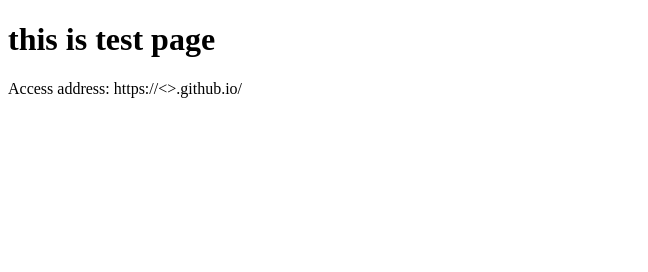
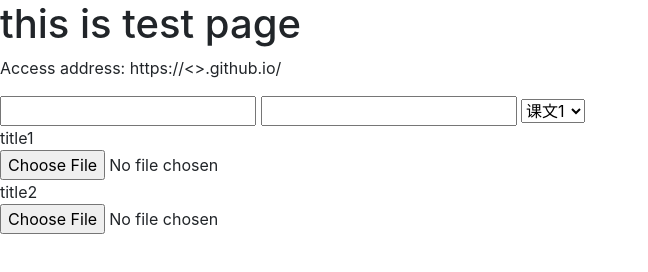
Before and after one commit to tanbinbo/tanbinbo.github.io, a plain HTML site: page testPage.html in a window 1280 px wide. Shown: the whole page, without its empty margins (0-648 px from the left). Drawn offline with nearby package versions, Linux system fonts and the light colour scheme.

Commit message:
Update testPage.html

```diff
--- a/testPage.html
+++ b/testPage.html
@@ -11,3 +11,100 @@
   <p>Access address: https://<<username>>.github.io/</p>
 </body>
 </html>
+<!DOCTYPE html>
+<html>
+
+<head>
+
+    <meta charset="utf-8">
+    <meta name="viewport" content="width=device-width, initial-scale=1.0">
+    <title>添加汉字</title>
+    <link rel="shortcut icon" href="favicon.ico">
+    <link href="assets/css/bootstrap.min.css" rel="stylesheet">
+    <link href="assets/css/font-awesome.min.css" rel="stylesheet">
+    <link href="assets/css/animate.css" rel="stylesheet">
+    <link href="assets/css/style.css" rel="stylesheet">
+    <link href="assets/css/plugIn.css" rel="stylesheet">
+</head>
+
+<body>
+
+    <div class="content">
+        <input class="add-chines" type="text">
+        <input class="spell" type="text">
+
+        <select name="" id="">
+            <option value="">课文1</option>
+            <option value="">课文2</option>
+            <option value="">课文1</option>
+            <option value="">课文1</option>
+            <option value="">课文1</option>
+        </select>
+
+        <div class="uploadImg">
+
+        </div>
+
+    </div>
+
+    <!-- 全局js -->
+    <script src="assets/js/jquery.min.js"></script>
+    <script src="assets/js/bootstrap.min.js"></script>
+    <script>
+    $(function(){
+        // $('.img-content input').change(function(){
+        //     console.log(this.files);
+        //     var image = new Image();
+        //     var reader = new FileReader();
+        //     reader.readAsDataURL(this.files[0]);
+        //     reader.onload = function(){
+        //         image.src = this.result;
+        //     }
+        //     $(this).parent().siblings('.imgs').append($(image));
+        // });
+        var addChines = $('.add-chines');
+        var spell = $('.spell');
+        addChines.bind('input', function(){
+            var chinesText = $.trim(addChines.val());
+            spell.val();
+        });
+
+        // <div class="img-box">
+        //         <span class="title">title</span>
+        //         <div class="imgs"></div>
+        //         <div class="img-content">
+        //             <input type="file" accept="image/png, image/jpeg, image/gif, image/jpg">
+        //         </div>
+        //     </div>1
+        jQuery.fn.extend({
+            uploadImg : function(arr){
+                var than = $(this)
+                arr.forEach(element => {
+                    var box = $('<div class="img-box"></div>'),
+                    title = $('<span class="title">'+element+'</span>'),
+                    imgs = $('<div class="imgs"></div>'),
+                    content = $('<div class="img-content"></div>');
+                    file = $('<input type="file" accept="image/png, image/jpeg, image/gif, image/jpg">');
+                    file.change(function(){
+                        var image = new Image();
+                        var reader = new FileReader();
+                        reader.readAsDataURL(this.files[0]);
+                        reader.onload = function(){
+                            image.src = this.result;
+                        }
+                        $(this).parent().siblings('.imgs').append($(image));
+                    })
+                    than.append(box.append(title,imgs, content.append(file)));
+                });
+                console.log(this)
+                // return this.each(function(){
+                //     var str = $('<div>');
+                // });
+            }
+        });
+        $('.uploadImg').uploadImg(['title1','title2']);
+    });
+    </script>
+</body>
+
+</html>
```
